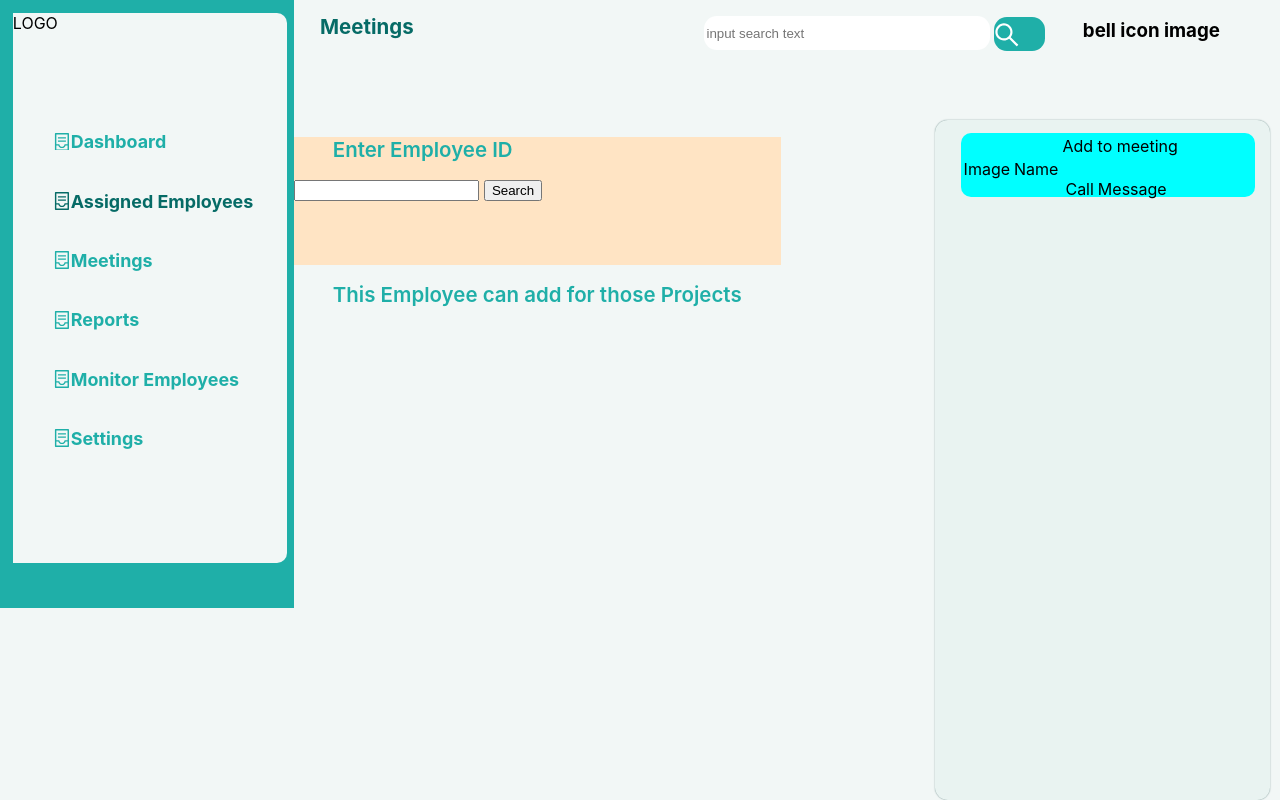
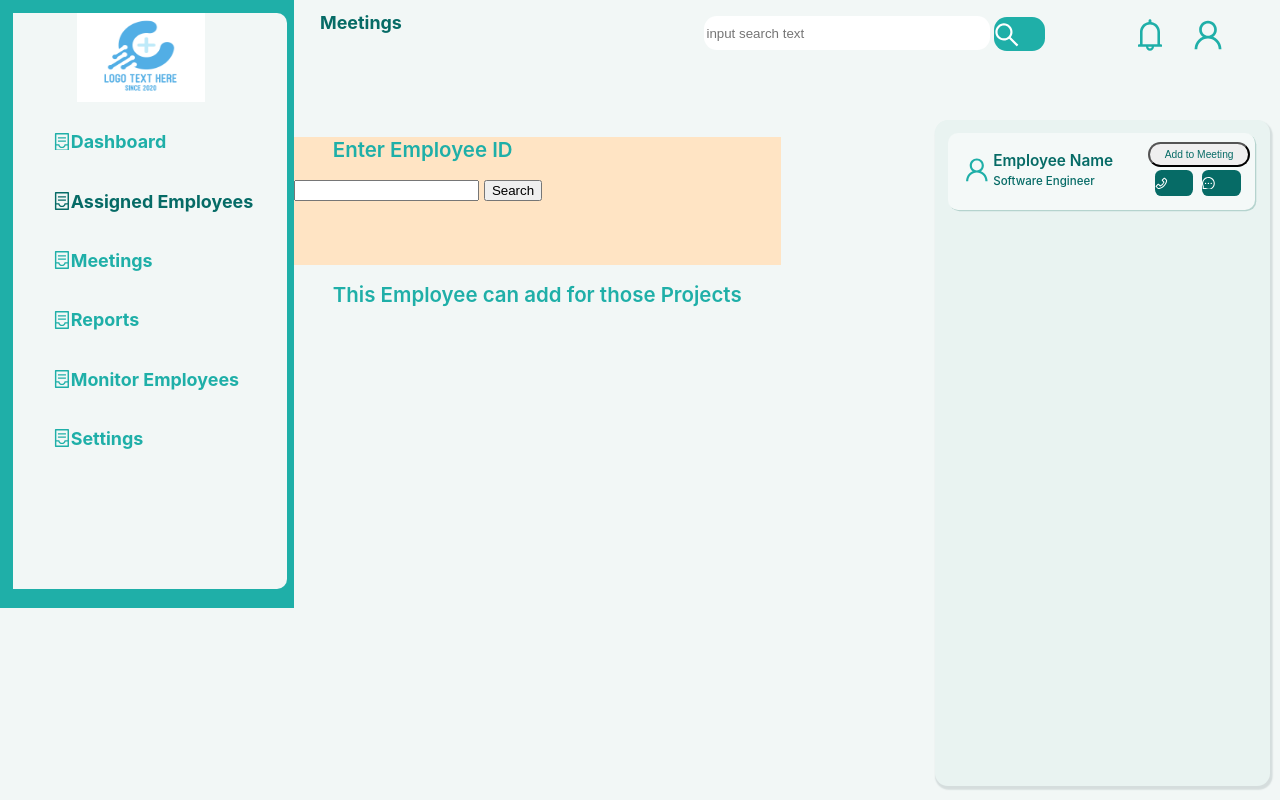
Before and after one commit to sliit-thishi/frontend-primary, a React (Create React App) app: page / in a window 1280 px wide. Both pictures are taken after a click on the item "Assigned Employees". Built offline with nearby package versions, Linux system fonts and the light colour scheme.

Commit message:
Meeting - design - done

```diff
--- a/src/Pages/EmployeeCard.jsx
+++ b/src/Pages/EmployeeCard.jsx
@@ -1,4 +1,5 @@
 import React from "react";
+import {UserOutlined, PhoneOutlined,MessageOutlined} from '@ant-design/icons';
 
 function EmployeeCard()
 {
@@ -6,25 +7,39 @@ function EmployeeCard()
         <>
         <div
         style={{
-            height:'5vw',
-            width:'23vw',
+            height:'6vw',
+            width:'24vw',
             borderRadius:'10px',
-            backgroundColor:'aqua',
-            margin: '1vw 0vw 0vw 2vw'
+            backgroundColor:'#F4F9F8',
+            margin: '1vw 0vw 0vw 1vw',
+            boxShadow: '0.1vw 0.1vw #B5D3CE',
+            cursor: 'pointer'
         }}
         >
             <table>
                 <tr>
-                    <td>Image</td>
-                    <td>Name</td>
+                    <td>
+                    <UserOutlined
+                        style={{fontSize:'2vw',  color:'#1FAFA8', marginLeft:'1vw'}} />
+                    </td>
+                    <td>
+                        <h3 style={{fontSize:'1.2vw', color:'#066B66', fontWeight:'600'}}>Employee Name <br/><span style={{fontSize:'0.9vw', color:'#066B66', fontWeight:'550'}}>Software Engineer</span></h3>
+
+                    </td>
                     <td>
                         <div>
-                            Add to meeting
-                        </div><br/>
+                            <button style={{height:'2vw', width:'8vw', borderRadius:'1vw', fontSize:'0.8vw', color:'#066B66', marginLeft:'2.4vw'}}>Add to Meeting</button>
+                        </div>
                         <table>
                             <tr>
-                                <td>Call</td>
-                                <td>Message</td>
+                                <td>
+                                <PhoneOutlined
+                                style={{height:'1.5vw', width:'3vw', borderRadius:'0.5vw', fontSize:'1vw', color:'white', backgroundColor:'#066B66', paddingTop:'0.5vw', marginLeft:'2.7vw'}}/>
+                                </td>
+                                <td>
+                                <MessageOutlined
+                                 style={{height:'1.5vw', width:'3vw', borderRadius:'0.5vw', fontSize:'1vw', color:'white', backgroundColor:'#066B66', paddingTop:'0.5vw', marginLeft:'0.4vw'}}/>
+                                </td>
                             </tr>
                         </table>
                     </td>
--- a/src/Pages/Home.css
+++ b/src/Pages/Home.css
@@ -22,13 +22,13 @@
 
 .hRightSubContent{
     position: absolute;
-    height: 100%;
+    height: 98%;
     width: 34%;
     left: 65%;
     margin-right: 2vw;
     border-radius: 1vw;
     background-color: #e9f3f1;
-    box-shadow: 0vw 0vw 0.1vw 0vw #5e7e7e ;
+    box-shadow: 0.1vw 0.2vw 0.1vw 0.1vw #d5dddd ;
 }
 
 .hMeetingOptions{
@@ -40,10 +40,12 @@
 
 .hMeetingProgress{
     position: absolute;
-    height: 40%;
-    width: 100%;
-    top:60%;
-    box-shadow: 0.3vw 0.3vw 0.3vw 0.3vw #d5dddd ;
+    height: 36%;
+    width: 96%;
+    top:61%;
+    border-radius: 12px;
+    margin-left: 1vw;
+    box-shadow: 0.1vw 0.1vw 0.1vw 0.1vw #d5dddd;
     background-color: #e9f3f1;
 }
 
@@ -51,41 +53,39 @@
     height:9vw;
     width:22vw;
     margin:2vw 0vw 0vw 2vw;
-    border-radius: 10px;
+    border-radius: 12px;
     border-width: 2px;
     border-color: black;
     background-color: #e9f3f1;
     box-shadow: 0.3vw 0.3vw #d5dddd;
+    cursor: pointer;
 }
 
-.hOptionImg{
-    height: 4vw;
-    width:4vw;
-    margin-left: 40%;
-}
+
 
 .hOptionTitle{
-    font-size: 1.6vw;
+    font-size: 1.4vw;
     color: #066B66;
     text-align: center;
 }
 
 .hProgressTitle{
-    font-size: 1.8vw;
+    font-size: 1.3vw;
     color: #066B66;
     text-align: center;
-    padding-top: 7vw;
+    padding-top: 5vw;
 }
 
 .hLeaveBtn{
     height: 2vw;
     width: 7vw;
     border-radius: 1vw;
-    background-color: red;
+    background-color: rgb(216, 9, 9);
     color: white;
     border: none;
     float: right;
     margin-right: 1vw;
+    cursor: pointer;
 }
 
 .hSearchContent{
--- a/src/Pages/Home.jsx
+++ b/src/Pages/Home.jsx
@@ -3,8 +3,8 @@ import React from 'react';
 import './NavBar.css';
 import './Header.css';
 
-
-import { ContainerOutlined,SearchOutlined } from '@ant-design/icons';
+import logo from '../Resources/sampleLogo.png';
+import { ContainerOutlined,SearchOutlined, BellOutlined , UserOutlined} from '@ant-design/icons';
 import './Home.css';
 import { useState } from 'react';
 
@@ -61,7 +61,9 @@ import Settings from './Settings';
         <div className="nFullContent">
             <div style={{height:'1vw'}}></div>
             <div className="nContent">
-            <div style={{height:'5vw'}}>LOGO</div>
+            <div style={{height:'5vw'}}>
+              <img src={logo} style={{height:'7vw', width:'10vw', marginLeft:'5vw'}}></img>
+            </div>
                 <ul className="nItemList">
                     <li><ContainerOutlined/>Dashboard</li>
                     <li onClick={onclickAssignedEmployees} style={{color:AssignedEmployeeCol}}><ContainerOutlined/>Assigned Employees</li>
@@ -94,7 +96,12 @@ import Settings from './Settings';
                 </table>
              </div>
              <div style={{width:'20%',height:'100%', marginLeft:'80%',position:'absolute', backgroundColor:'#F2F7F6'}}>
-             <h3>bell icon      image</h3>
+             <h3><BellOutlined
+              style={{fontSize:'2.5vw',  color:'#1FAFA8', marginLeft:'4vw'}}
+             />
+             <UserOutlined
+              style={{fontSize:'2.5vw',  color:'#1FAFA8', marginLeft:'2vw'}} />
+             </h3>
              </div>
 
           </div>
--- a/src/Pages/Meetings.jsx
+++ b/src/Pages/Meetings.jsx
@@ -1,7 +1,8 @@
 import React from "react";
 
+import { AudioOutlined,CommentOutlined, UsergroupAddOutlined,ChromeOutlined, ExpandOutlined ,CalendarOutlined , PlusCircleOutlined, FieldTimeOutlined, VideoCameraOutlined  } from '@ant-design/icons';
+
 import EmployeeCard from './EmployeeCard';
-import videoIcon from '../Resources/Icon.png';
 import './Home.css';
 
 function Meetings()
@@ -16,13 +17,15 @@ function Meetings()
                       <tr>
                         <td>
                           <div className='hOptionCard'>
-                            <img className='hOptionImg' src={videoIcon}></img>
+                          <VideoCameraOutlined
+                                  style={{fontSize:'4vw',  color:'#1FAFA8', margin:'1vw 0vw 0vw 8vw'}} />
                             <h2 className='hOptionTitle'>Start Meeting</h2>
                           </div>
                         </td>
                         <td>
                           <div className='hOptionCard'>
-                            <img className='hOptionImg' src={videoIcon}></img>
+                          <PlusCircleOutlined
+                                  style={{fontSize:'4vw',  color:'#1FAFA8', margin:'1vw 0vw 0vw 8vw'}} />
                             <h2 className='hOptionTitle'>Join Meeting</h2>
                           </div>
                         </td>
@@ -30,13 +33,15 @@ function Meetings()
                       <tr>
                         <td>
                           <div className='hOptionCard'>
-                            <img className='hOptionImg' src={videoIcon}></img>
+                          <CalendarOutlined
+                                  style={{fontSize:'4vw',  color:'#1FAFA8', margin:'1vw 0vw 0vw 8vw'}} />
                             <h2 className='hOptionTitle'>Scheduled Meetings</h2>
                           </div>
                         </td>
                         <td>
                           <div className='hOptionCard'>
-                            <img className='hOptionImg' src={videoIcon}></img>
+                          <FieldTimeOutlined
+                                  style={{fontSize:'4vw',  color:'#1FAFA8', margin:'1vw 0vw 0vw 8vw'}} />
                             <h2 className='hOptionTitle'>Meeting History</h2>
                           </div>
                         </td>
@@ -49,8 +54,33 @@ function Meetings()
 
               <div className='hMeetingProgress'>
                         <div className='hProgressCard'>
+                            <ExpandOutlined
+                            style={{fontSize:'2vw',  color:'#1FAFA8', float:'left', marginLeft:'2vw'}} />
                             <button className='hLeaveBtn'>Leave</button>
                             <h2 className='hProgressTitle'>Meeting Inprogress</h2>
+                            <center>
+                              <table>
+                                <tr>
+                                <td>
+                                  <UsergroupAddOutlined
+                                      style={{fontSize:'2vw',  color:'#1FAFA8', marginLeft:'2vw'}} />
+                                  </td>
+                                  <td>
+                                  <AudioOutlined
+                                      style={{fontSize:'2vw',  color:'#1FAFA8', marginLeft:'2vw'}} />
+                                  </td>
+                                  <td>
+                                  <ChromeOutlined
+                                      style={{fontSize:'2vw',  color:'#1FAFA8', marginLeft:'2vw'}} />
+                                  </td>
+                                  <td>
+                                  <CommentOutlined
+                                      style={{fontSize:'2vw',  color:'#1FAFA8', marginLeft:'2vw'}} />
+                                  </td>
+
+                                </tr>
+                              </table>
+                            </center>
                         </div>
               </div>
             </div>
--- a/src/Pages/NavBar.css
+++ b/src/Pages/NavBar.css
@@ -9,7 +9,7 @@
     background-color: #F2F7F6;
     border-radius: 0px 10px 10px 0px;
     margin:0vw 1vw 1vw 1vw;
-    height: 43vw;
+    height: 45vw;
     width:93%;
 }
 
```
Also changed, not shown: src/Pages/MeetingOption.jsx (deleted), src/Resources/sampleLogo.png (added).
